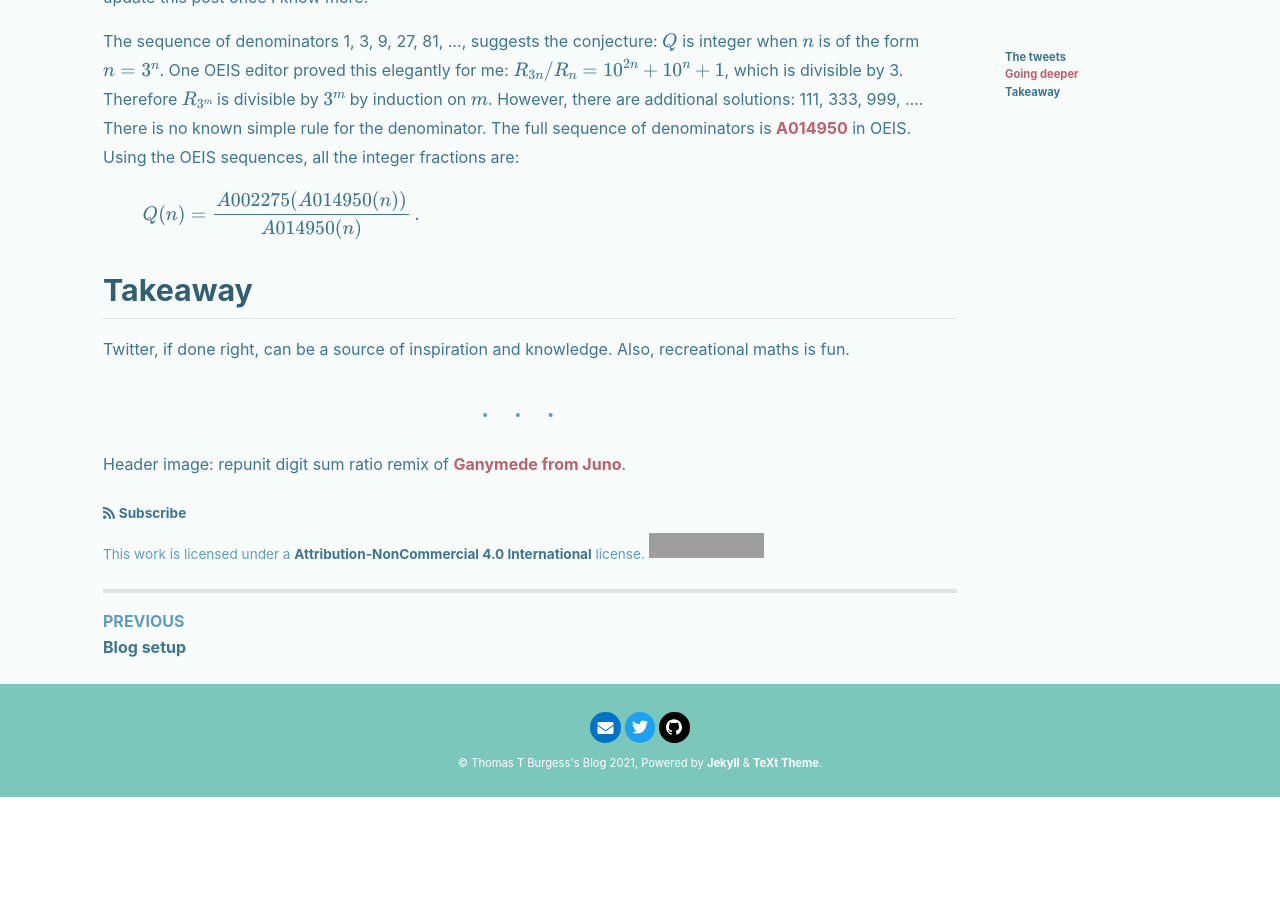
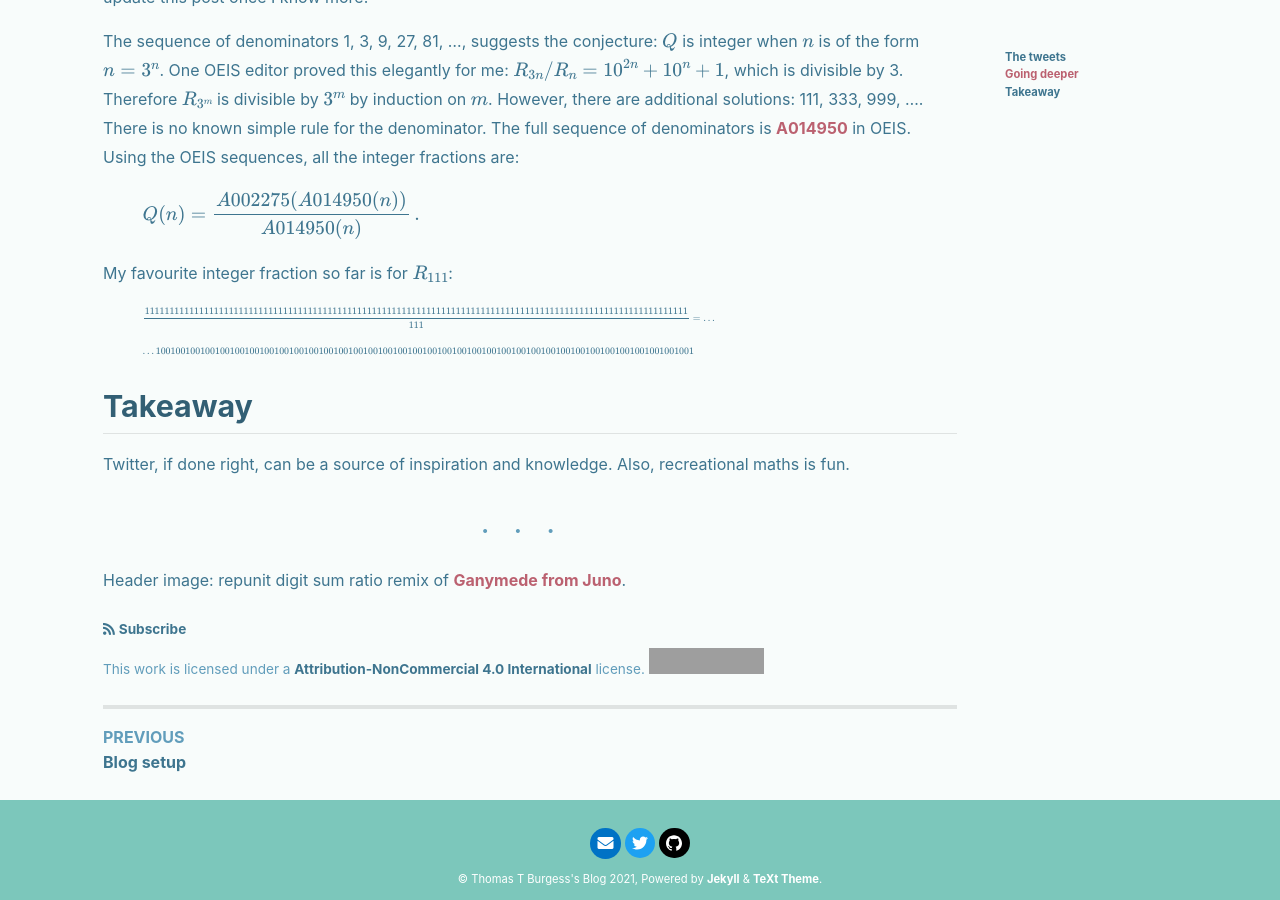
Before and after one commit to thomasburgess/thomasburgess.github.io, a Jekyll site: the page built from _posts/2021-06-20-repdigits.md, in a window 1280 px wide and 900 px high, scrolled down 2279 px. Built offline with Jekyll 4.4.1, drawn with Linux system fonts in a browser that asks for light colours; nearby versions of some CDN libraries; formulas are drawn with MathJax 3; comment, search, counter and statistics services are not loaded; before the commit the page ends 3076 px from its top, so only the background shows below that; grey boxes are pictures that could not be loaded.

```diff
--- a/_posts/2021-06-20-repdigits.md
+++ b/_posts/2021-06-20-repdigits.md
@@ -100,6 +100,17 @@
   Q(n) = \frac{A002275(A014950(n))}{A014950(n)}\,.
 \\]
 
+My favourite integer fraction so far is for $R_{111}$:
+
+\\[
+\tiny
+\frac{11111111111111111111111111111111111111111111111111111111111111111111111111111111111111111111111111111111111111}{111} = \ldots
+\\]
+\\[
+\tiny
+\ldots 1001001001001001001001001001001001001001001001001001001001001001001001001001001001001001001001001001001001001
+\\]
+
 ## Takeaway
 
 Twitter, if done right, can be a source of inspiration and knowledge. Also, recreational maths is fun.
```
